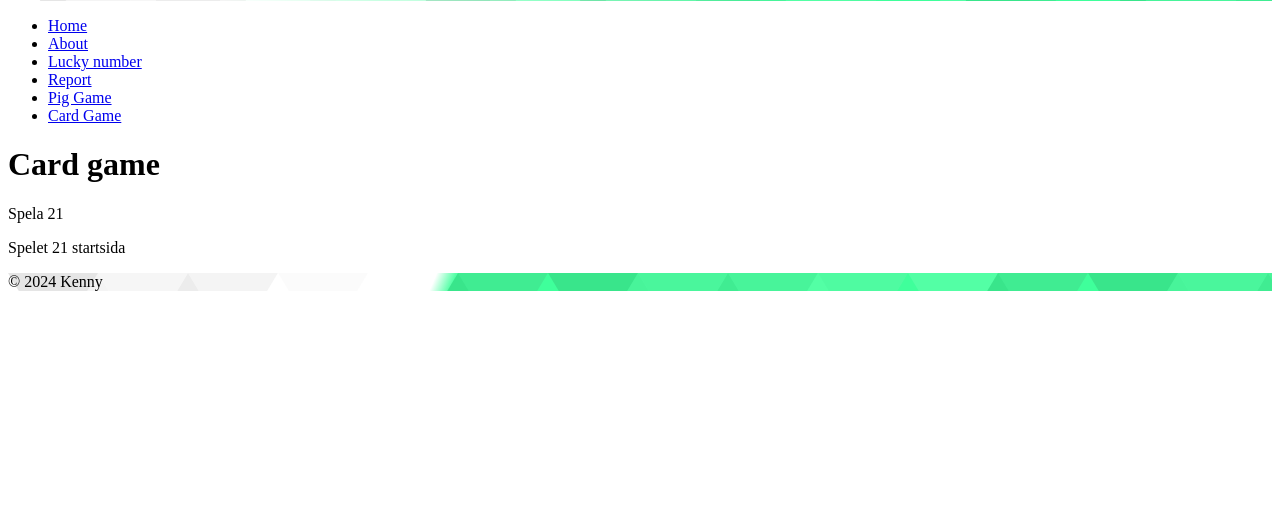
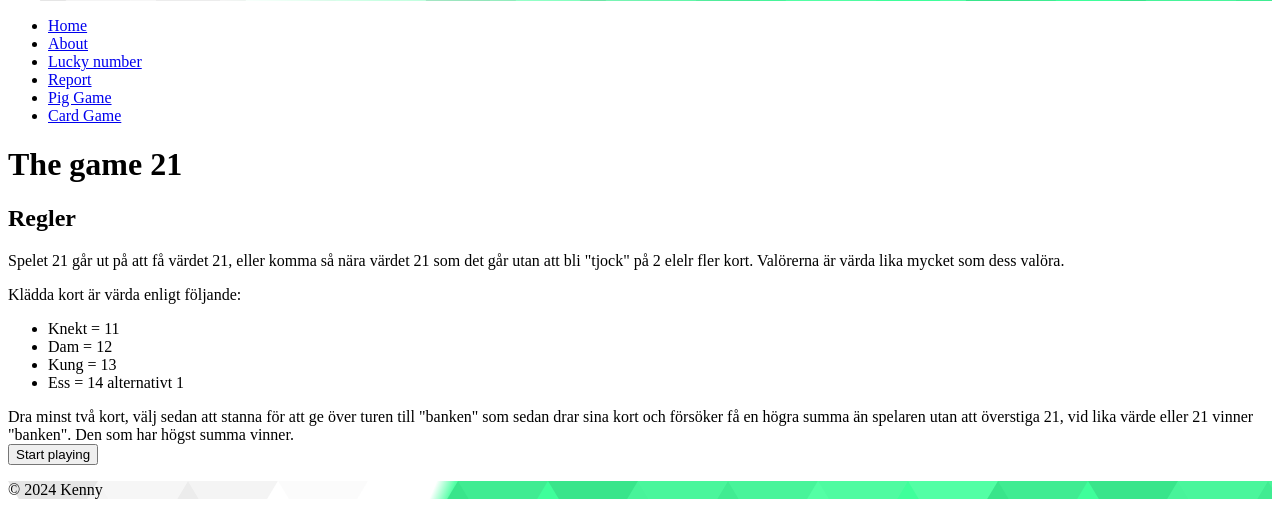
Before and after one commit to KenZan00/mvc, a Symfony app: template templates/game21/home.html.twig in a window 1280 px wide. Shown: the part 511-1026 px from the top of the page. Before the commit the page ends 802 px from the top, so only its background shows below. Run offline with Twig, Linux system fonts and the light colour scheme; the template is opened without the code that fills it, so the values that code supplies are empty; some libraries are stand-ins or nearby versions.

Commit message:
Updated landingpage

```diff
--- a/templates/game21/home.html.twig
+++ b/templates/game21/home.html.twig
@@ -3,13 +3,26 @@
 {% block title %}Card game{% endblock %}
 
 {% block body %}
-<h1>Card game</h1>
+<h1>The game 21</h1>
 
-<p>Spela 21</p>
-
-<p>Spelet 21 startsida</p>
+<h2>Regler</h2>
 
 
+<p>Spelet 21 går ut på att få värdet 21, eller komma så nära värdet 21 som det går utan att bli "tjock" på 2 elelr fler kort. Valörerna är värda lika mycket som dess valöra.</p>
+<p>Klädda kort är värda enligt följande:</p>
+
+<ul>
+    <li>Knekt = 11</li>
+    <li>Dam = 12</li>
+    <li>Kung = 13</li>
+    <li>Ess = 14 alternativt 1</li>
+</ul>
+
+Dra minst två kort, välj sedan att stanna för att ge över turen till "banken" som sedan drar sina kort och försöker få en högra summa än spelaren utan att överstiga 21, vid lika värde eller 21 vinner "banken". Den som har högst summa vinner.
+
+<form method="post" action="">
+    <input type="submit" name="start_21" value="Start playing">
+</form>
 
 
 
```
